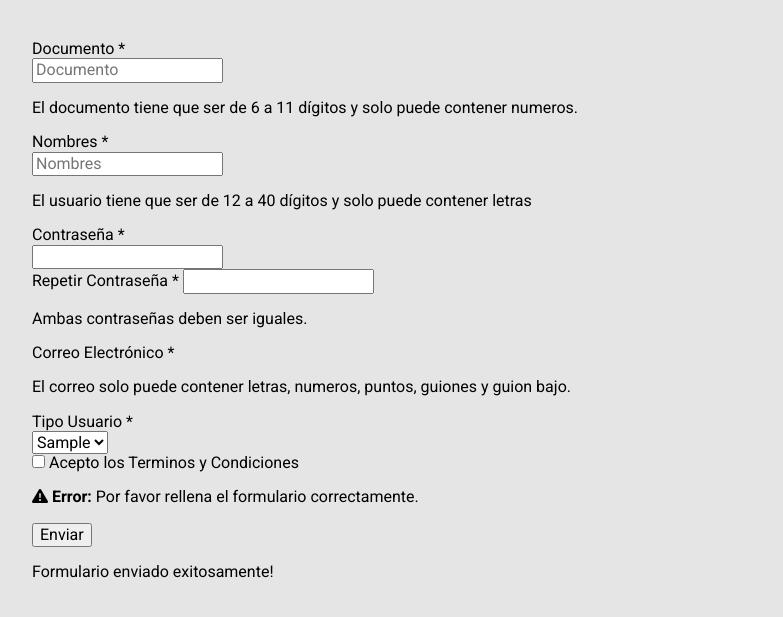
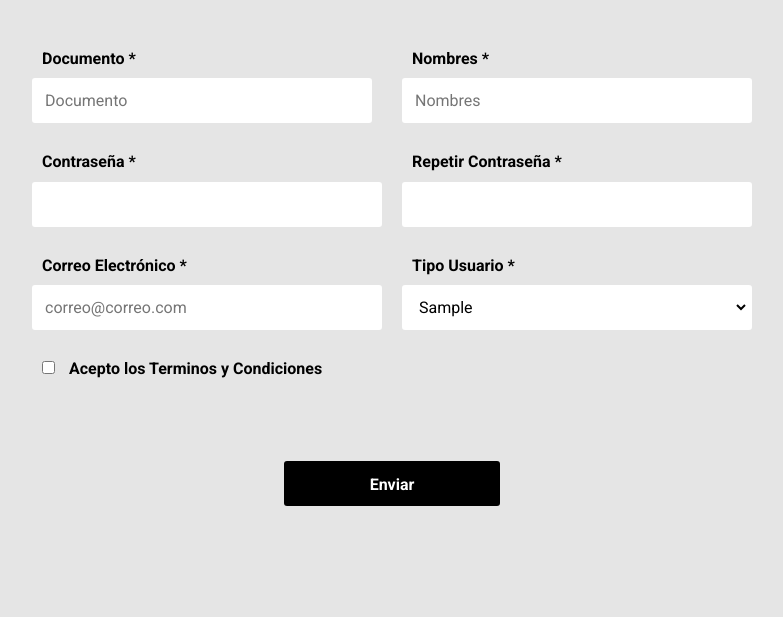
Before and after one commit to esquivel7809/java_exercise, a PHP site: page /crear_usu.php in a window 1280 px wide. Shown: the top 617 px of the page, without its empty margins (248-1031 px from the left). Run offline with PHP 8.4, Linux system fonts and the light colour scheme; tables that the repository leaves empty or names only in its code hold one stand-in row (values such as "Sample post"); some libraries are stand-ins or nearby versions.

Commit message:
yurica rama

```diff
--- a/crear_usu.php
+++ b/crear_usu.php
@@ -21,67 +21,67 @@
 
 <body>
    <main>
-        <form  method="POST" autocomplete="off" class="" id="formulario">
+        <form  method="POST" autocomplete="off" class="formulario" id="formulario">
 
 
                 <!-- div para capturar el documento -->
 
-                <div class="" id="grupo__usuario">
-                    <label for="usuario" class="">Documento *</label>
-                        <div class="">
-                            <input type="text" class="" name="usuario" id="usuario" placeholder="Documento">
+                <div class="formulario__grupo-input" id="grupo__usuario">
+                    <label for="usuario" class="formulario__label">Documento *</label>
+                        <div class="formulario__checkbox">
+                            <input type="text" class="formulario__input" name="usuario" id="usuario" placeholder="Documento">
                             <i class="formulario__validacion-estado fas fa-times-circle"></i>
                         </div>
-                        <p class="">
+                        <p class="formulario__input-error">
                             El documento tiene que ser de 6 a 11 dígitos y solo puede contener numeros.</p>
                 </div>
 
                 <!-- div para capturar el nombre -->
 
-                <div class="" id="grupo__nombre">
-                    <label for="nombre" class="">Nombres *</label>
+                <div class="formulario__grupo-input" id="grupo__nombre">
+                    <label for="nombre" class="formulario__label">Nombres *</label>
                         <div class="">
-                            <input type="text" class="" onkeyup="mayus(this);" name="nombre" id="nombre" placeholder="Nombres">
+                            <input type="text" class="formulario__input" onkeyup="mayus(this);" name="nombre" id="nombre" placeholder="Nombres">
                             <i class=""></i>
                         </div>
-                        <p class="">
+                        <p class="formulario__input-error">
                             El usuario tiene que ser de 12 a 40 dígitos y solo puede contener letras</p>
                 </div>
 
                 <!-- Grupo: Contraseña -->
-                <div class="">
-                    <label for="password" class="">Contraseña *</label>
+                <div class="formulario__grupo-input">
+                    <label for="password" class="formulario__label">Contraseña *</label>
                     <div class="">
-                        <input  onkeyup="minus(this);" type="password" class="" name="password" id="password">
+                        <input  onkeyup="minus(this);" type="password" class="formulario__input" name="password" id="password">
                         <i class="formulario__validacion-estado fas fa-times-circle"></i>
                     </div>
                     <p class="formulario__input-error">La contraseña tiene que ser de 8 a 12 dígitos Alfanumericos.</p>
                 </div>
 
                 <!-- Grupo: Contraseña 2 -->
-                <div class="" id="grupo__password2">
-                    <label for="password2" class="">Repetir Contraseña *</label>
-                        <input type="password" class="" name="password2" id="password2">
+                <div class="formulario__grupo-input" id="grupo__password2">
+                    <label for="password2" class="formulario__label">Repetir Contraseña *</label>
+                        <input type="password" class="formulario__input" name="password2" id="password2">
                         <i class="formulario__validacion-estado fas fa-times-circle"></i>
                     </div>
-                    <p class="">Ambas contraseñas deben ser iguales.</p>
+                    <p class="formulario__input-error">Ambas contraseñas deben ser iguales.</p>
                 </div>
 
 
                 <!-- Grupo: Correo Electronico -->
-                <div class="" id="grupo__correo">
-                    <label for="correo" class="">Correo Electrónico *</label>
-                    <div class=">
+                <div class="formulario__grupo-input" id="grupo__correo">
+                    <label for="correo" class="formulario__label">Correo Electrónico *</label>
+                    <div class="">
                         <input onkeyup="minus(this);" type="email" class="formulario__input" name="correo" id="correo" placeholder="correo@correo.com">
                         <i class="formulario__validacion-estado fas fa-times-circle"></i>
                     </div>
-                    <p class="">El correo solo puede contener letras, numeros, puntos, guiones y guion bajo.</p>
+                    <p class="formulario__input-error">El correo solo puede contener letras, numeros, puntos, guiones y guion bajo.</p>
                 </div>
 
-                <div class="" id="grupo__telefono">
-                    <label for="id_tip_use" class="">Tipo Usuario *</label>
+                <div class="formulario__grupo-select" id="grupo__telefono">
+                    <label for="id_tip_use" class="formulario__label">Tipo Usuario *</label>
 				    <div class="">
-                        <select  name="id_tip_use" id="id_tip_use" class="" required>
+                        <select  name="id_tip_use" id="id_tip_use" class="formulario__input" required>
                             <!-- <option value="" selected="">** Seleccione Tipo Usuario **</option> -->
                                 <?php
                                    /*Consulta para mostrar las opciones en el select */
@@ -98,22 +98,22 @@
 
 
                 <!-- Grupo: Terminos y Condiciones -->
-			<div class="" id="grupo__terminos">
-				<label class="">
-					<input class="" type="checkbox" name="terminos" id="terminos">
+			<div class="formulario__grupo-terminos" id="grupo__terminos">
+				<label class="formulario__label">
+					<input class="formulario__checkbox" type="checkbox" name="terminos" id="terminos">
 					Acepto los Terminos y Condiciones
 				</label>
 			</div>
 
-			<div class="" id="formulario__mensaje">
+			<div class="formulario__mensaje" id="formulario__mensaje">
 				<p><i class="fas fa-exclamation-triangle"></i> <b>Error:</b> Por favor rellena el formulario correctamente. </p>
 			</div>
 
             <p class="text-center">
 
-            <div class="">
-                <button type="submit" class="" name="save" value="guardar" >Enviar</button>
-                <p class="" id="formulario__mensaje-exito">Formulario enviado exitosamente!</p>
+            <div class="formulario__grupo-btn-enviar">
+                <button type="submit" class="formulario__btn" name="save" value="guardar" >Enviar</button>
+                <p class="formulario__mensaje-exito" id="formulario__mensaje-exito">Formulario enviado exitosamente!</p>
             </div>
 
 
```
